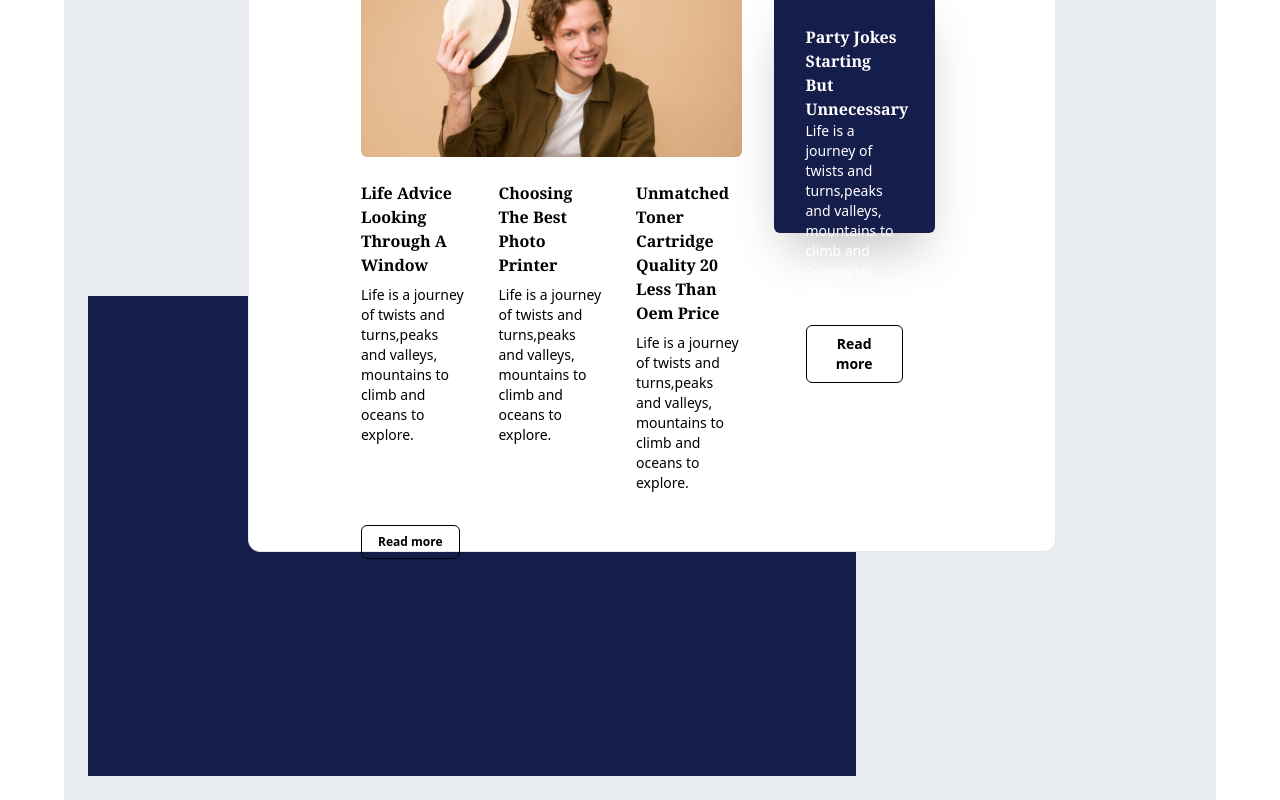
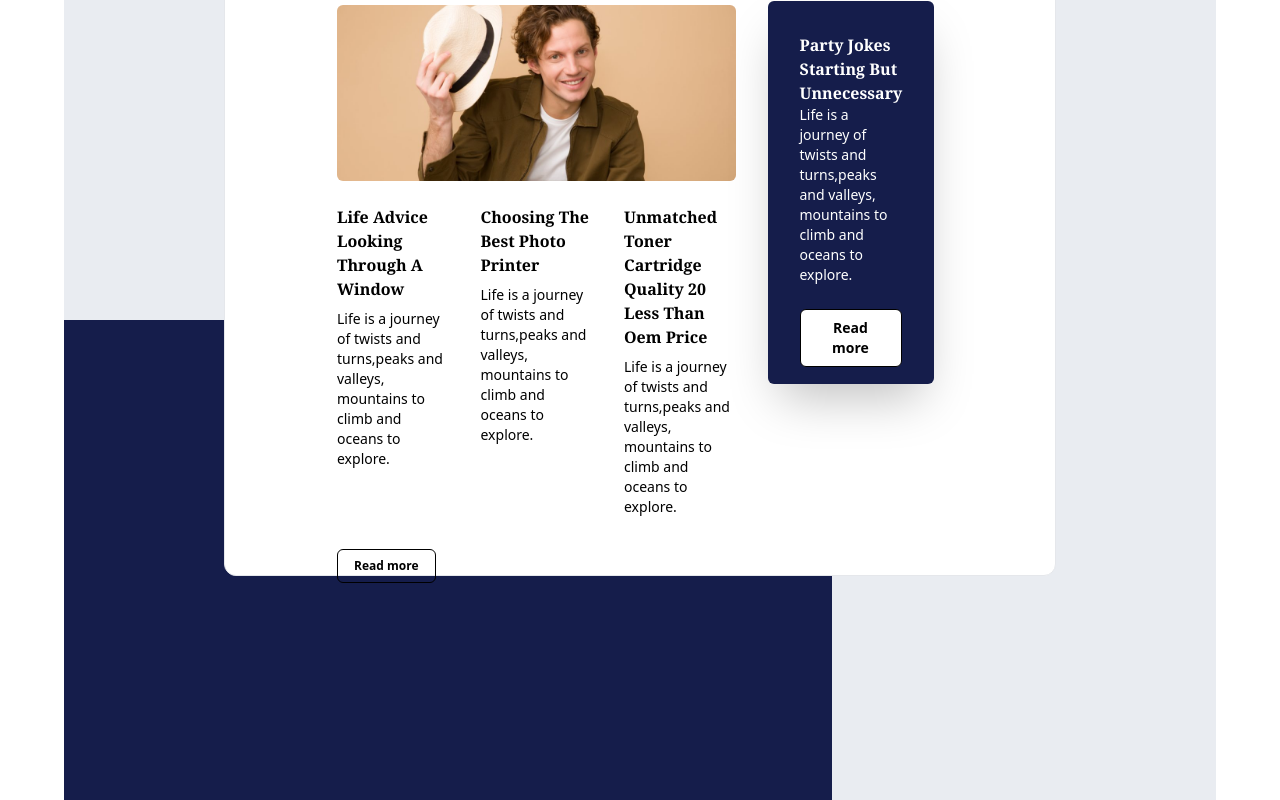
Before and after one commit to Ajithdev444/card, a Next.js app: page /development in a window 1280 px wide. Built offline with nearby package versions, Linux system fonts and the light colour scheme.

Commit message:
pagging remove

```diff
--- a/pages/development/index.tsx
+++ b/pages/development/index.tsx
@@ -4,7 +4,7 @@ import img2 from '../../public/img2.jpg'
 
 const Development = () => {
   return (
-    <div className='relative bg-[#E9ECF1] h-screen flex p-6 items-end max-w-6xl mx-auto'>
+    <div className='relative bg-[#E9ECF1] h-screen flex items-end max-w-6xl mx-auto'>
         <div className='w-2/3 h-3/5 bg-[#151D4B] absolute mt-72'>
 
         </div>
@@ -42,7 +42,7 @@ const Development = () => {
                     Read more</button>
             </div>
             </div>
-            <div className='bg-[#151D4B] w-1/5 h-60 my-52 mx-[-80px] rounded-md shadow-2xl'>
+            <div className='bg-[#151D4B] w-1/5 h-1/2 my-48 mx-[-80px] rounded-md shadow-2xl'>
                 <div className='p-8'>
                 <h2 className='text-base font-bold text-white font-serif'>Party Jokes Starting But Unnecessary</h2>
                 <p className='text-sm text-white'>Life is a journey of twists and turns,peaks and
```
